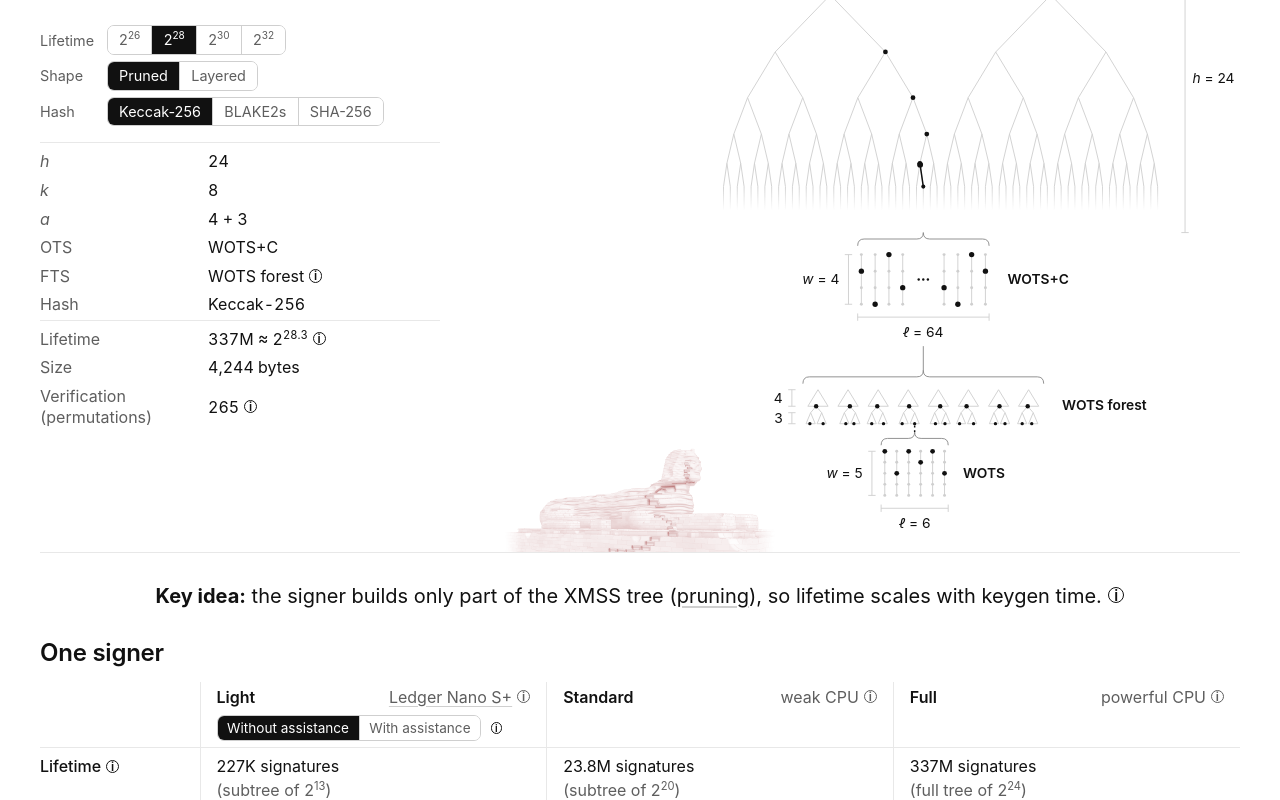
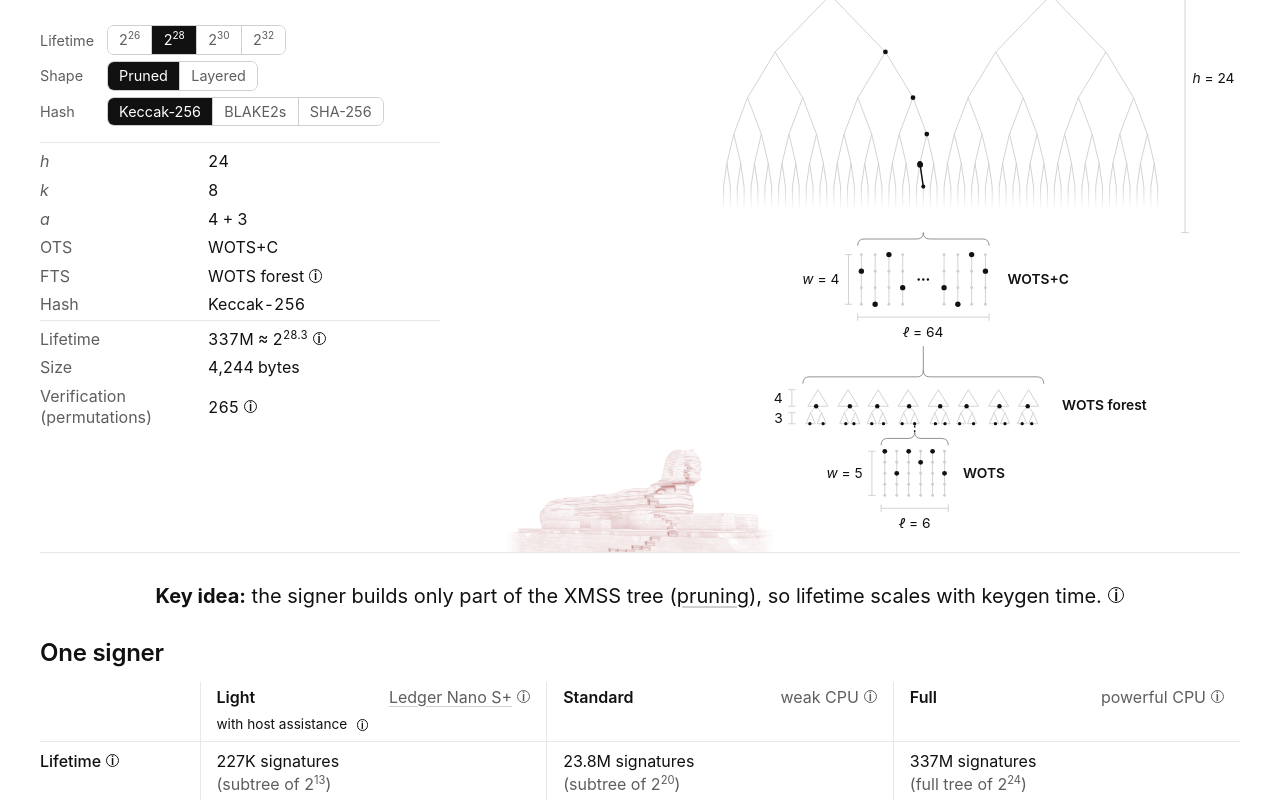
Before and after one commit to TomWambsgans/leanXMSS-leanSPHINCS-candidates, a plain HTML site: page site/index.html in a window 1280 px wide. Shown: the part 114-914 px from the top of the page. Drawn offline with Linux system fonts and the light colour scheme; animation ran at ten frames a second.

Commit message:
site: the Ledger signs with host assistance (no toggle), explained in its tip
Co-Authored-By: Claude Opus 5.5 <noreply@anthropic.com>

```diff
--- a/site/index.html
+++ b/site/index.html
@@ -161,7 +161,6 @@ svg .fors polygon, svg .lyr polygon { fill: none; stroke: var(--tree); stroke-wi
 .m-only { display: none; }
 .cards thead .dev { white-space: nowrap; }
 .cards .assist { display: flex; align-items: center; gap: 0.4em; margin-top: 0.4rem; font-size: 0.85rem; font-weight: 400; }
-.cards .assist .seg button { padding: 0.1rem 0.6rem; }
 .cards .ph { color: var(--muted); white-space: nowrap; }
 .cards td .hd > :first-child { flex: 1 1 auto; min-width: 0; }
 .cards .st { display: block; color: var(--muted); }
@@ -678,7 +677,7 @@ footer a + a { margin-left: 1.25rem; }
       <table class="cmp cards">
         <colgroup><col class="label"><col><col><col></colgroup>
         <thead>
-          <tr><th></th><th><div data-f="head-0"></div><div class="assist"><div class="seg" role="radiogroup" aria-label="Host assistance for the Ledger" data-key="assist"><button type="button" role="radio" data-val="no">Without assistance</button><button type="button" role="radio" data-val="yes">With assistance</button></div><span class="info w" tabindex="0" id="assist-tip" data-tip="Host assistance">i</span></div></th><th data-f="head-1"></th><th data-f="head-2"></th></tr>
+          <tr><th></th><th><div data-f="head-0"></div><div class="assist">with host assistance<span class="info w" tabindex="0" id="assist-tip" data-tip="Host assistance">i</span></div></th><th data-f="head-1"></th><th data-f="head-2"></th></tr>
         </thead>
         <tbody>
           <tr><th>Lifetime<span class="info" tabindex="0" data-tip="&gt; 127 bits of security, proved in Lean">i</span></th><td data-l="Lifetime" data-f="life-0"></td><td data-l="Lifetime" data-f="life-1"></td><td data-l="Lifetime" data-f="life-2"></td></tr>
@@ -744,10 +743,10 @@ document.addEventListener('pointerdown', function (e) {
 // The figures: every number comes from data.json (python3 scripts/scheme.py --json > site/data.json),
 // for the configuration chosen with the three toggles (height, shape, hash).
 (function () {
-  var S = { h: 24, shape: 'pruned', hash: 'Keccak-256', assist: 'no' }, D = null, KEY = 'leanSphincs.config';
+  var S = { h: 24, shape: 'pruned', hash: 'Keccak-256' }, D = null, KEY = 'leanSphincs.config';
   try {
     var saved = JSON.parse(localStorage.getItem(KEY) || 'null');
-    if (saved) ['h', 'shape', 'hash', 'assist'].forEach(function (k) { if (saved[k] !== undefined) S[k] = saved[k]; });
+    if (saved) ['h', 'shape', 'hash'].forEach(function (k) { if (saved[k] !== undefined) S[k] = saved[k]; });
   } catch (e) {}
   // the devices: hashes per second for each hash, from data.json (rates[device][hash])
   function rate(dev) { return D.rates[dev][S.hash]; }
@@ -819,17 +818,16 @@ document.addEventListener('pointerdown', function (e) {
 
     [].forEach.call(document.querySelectorAll('[data-shape]'), function (e) { e.hidden = e.dataset.shape !== S.shape; });
 
-    // one signer: the pruned key at three sizes, or the layered key, on three devices; the Ledger alone, or with
-    // the help of the host (the assistance toggle)
+    // one signer: the pruned key at three sizes, or the layered key, on three devices; the Ledger with the help of the host
     var lay_ = S.shape === 'layered', ledger = rate('Ledger Nano S+');
     var devs = [
-      { name: 'Light', b: 13, rate: ledger, kib: '16', cache: '16&nbsp;KiB', host: S.assist === 'yes',
+      { name: 'Light', b: 13, rate: ledger, kib: '16', cache: '16&nbsp;KiB', host: true,
         dev: '<a href="https://github.com/TomWambsgans/hardware-wallet-benchmark">Ledger Nano S+</a>' },
       { name: 'Standard', b: 20, rate: rate('weak CPU'), kib: '1024', cache: '1&nbsp;MiB', dev: lay_ ? 'Weak CPU' : 'weak CPU' },
       { name: 'Full', b: S.h, rate: rate('powerful CPU'), kib: '16384', cache: '16&nbsp;MiB', dev: lay_ ? 'Powerful CPU' : 'powerful CPU' }
     ];
     var at = document.getElementById('assist-tip');
-    if (at) at.setAttribute('data-tip', 'With assistance, the Ledger keeps ' + W.prepared + ' random instances prepared in advance. To sign, it sends ' +
+    if (at) at.setAttribute('data-tip', 'The Ledger keeps ' + W.prepared + ' random instances prepared in advance. To sign, it sends ' +
       'R₀, Δ, the message and the ' + W.prepared + ' indices to the untrusted host, which returns the least i such that index(R₀ + iΔ) ' +
       'is one of them, with a STARK that this i is the least; the device checks the STARK and signs with that instance. The statement is public ' +
       '(no zero knowledge), but Δ is no longer secret against the host. Host: ' + fmt(W.host_rate) + ' hashes per second. The idea of ' +
@@ -911,8 +909,7 @@ document.addEventListener('pointerdown', function (e) {
   }).then(function (d) {
     D = d;
     // a saved choice that the data no longer has falls back to the default
-    try { cfg(S.shape); } catch (e) { S = { h: 24, shape: 'pruned', hash: 'Keccak-256', assist: 'no' }; }
-    if (S.assist !== 'yes') S.assist = 'no';
+    try { cfg(S.shape); } catch (e) { S = { h: 24, shape: 'pruned', hash: 'Keccak-256' }; }
     render();
   }).catch(function (e) {
     console.error(e);
```
